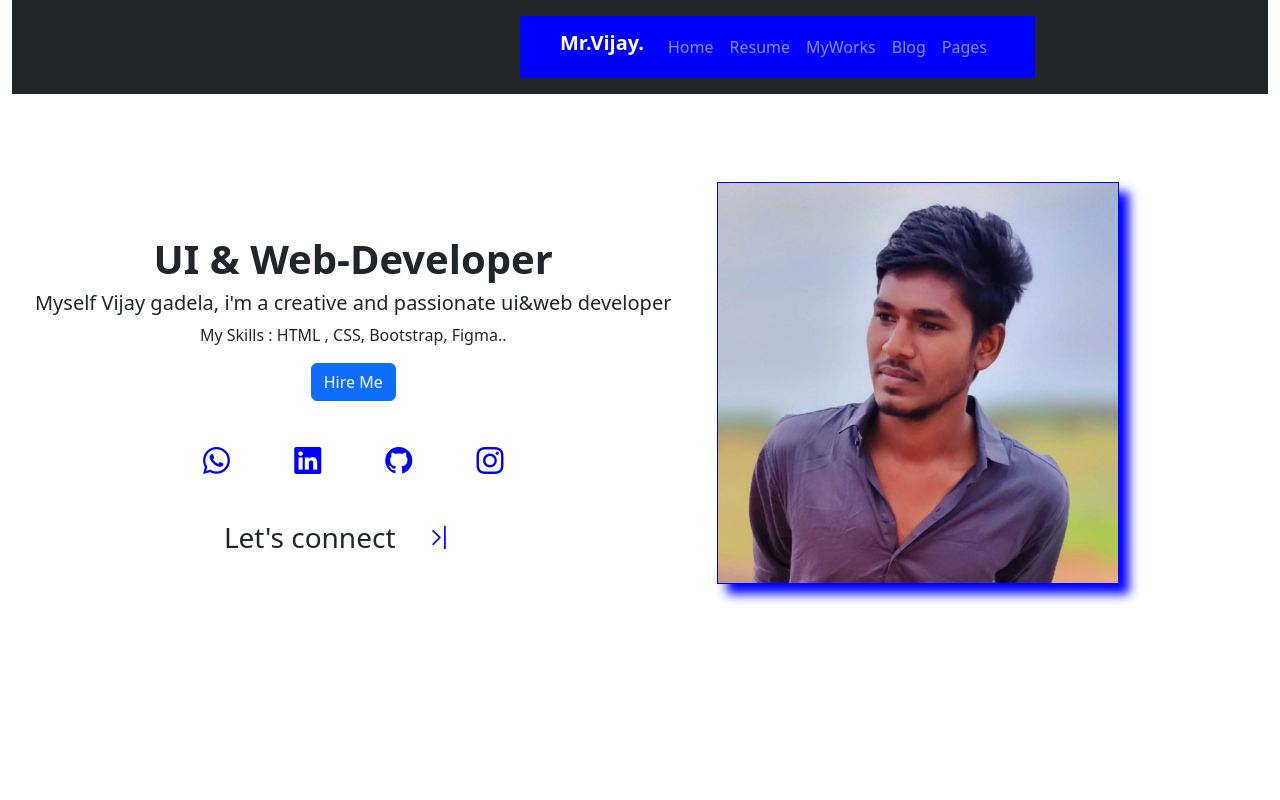
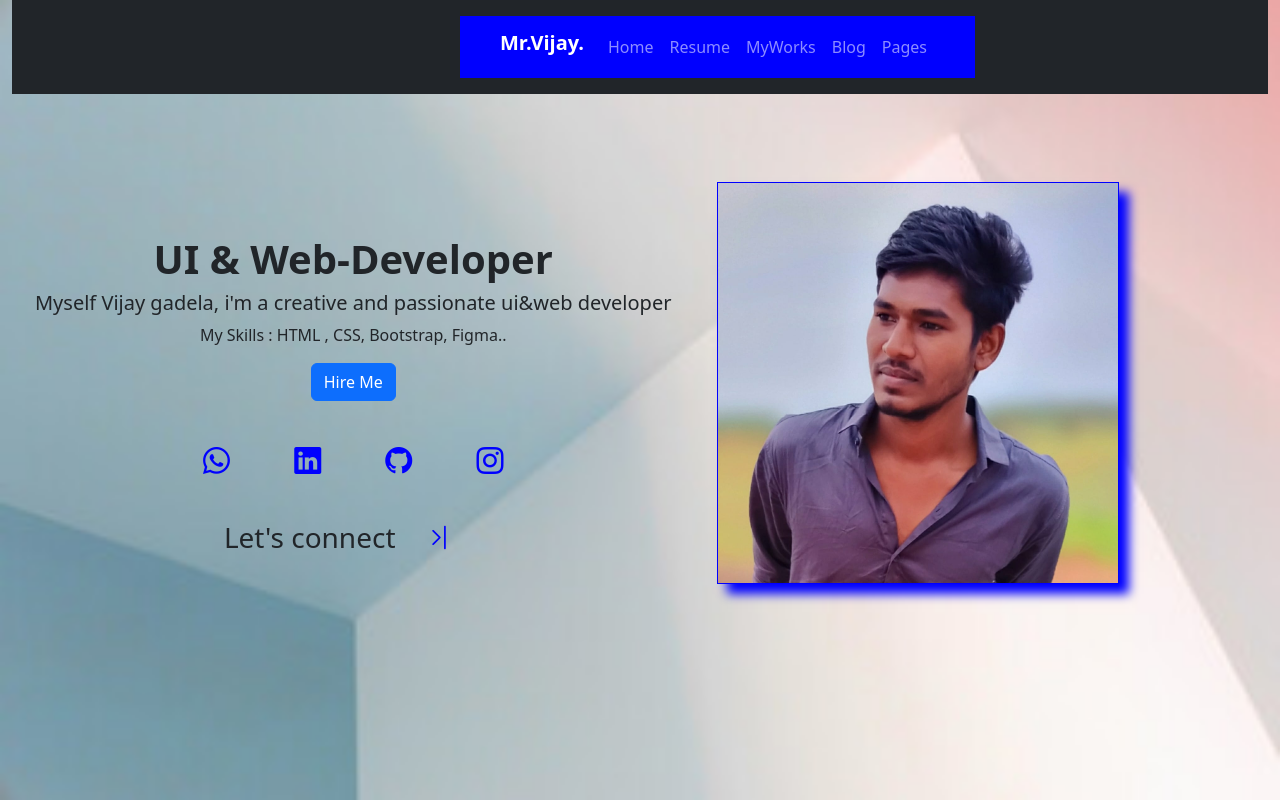
Before and after one commit to vijaygadela17/my-portfolio, a website: page index.html in a window 1280 px wide. Drawn offline with nearby package versions, Linux system fonts and the light colour scheme.

Commit message:
index
index
background image
updated

```diff
--- a/index.html
+++ b/index.html
@@ -12,6 +12,9 @@
         .main{
             justify-content: center;
             text-align: center;
+        }
+        .container-fluid{
+            background-repeat: no-repeat;
         }
         .body{
             display: flex;
@@ -33,7 +36,7 @@
             background: blue;
             display: flex;
             padding: 10px;
-            margin-left: 40%;
+            margin-left: 35%;
             padding-left: 40px;
             padding-right: 40px;
         }
@@ -53,15 +56,20 @@
             padding: 30px;
             color: blue;
             font-size: 27px;
-
         }
         h3{
             margin-top: 40px;
         }
+        body {
+             background-image: url('./public/images/background-port2.jpg');
+             background-repeat: no-repeat;
+             background-attachment: fixed;
+             background-size: cover;
+        }
     </style>
 </head>
-<body class="container-fluid">
-    <div class="main">
+<body class="container-fluid ">
+    <div class="main" >
         <div class="navbar navbar-expand-lg bg-dark navbar-dark p-3">
             <div class="container-fluid">
                 <button class="navbar-toggler" data-bs-target="#menu" data-bs-toggle="collapse">
```
Also changed, not shown: public/images/background-port.avif (added), public/images/background-port2.jpg (added).
